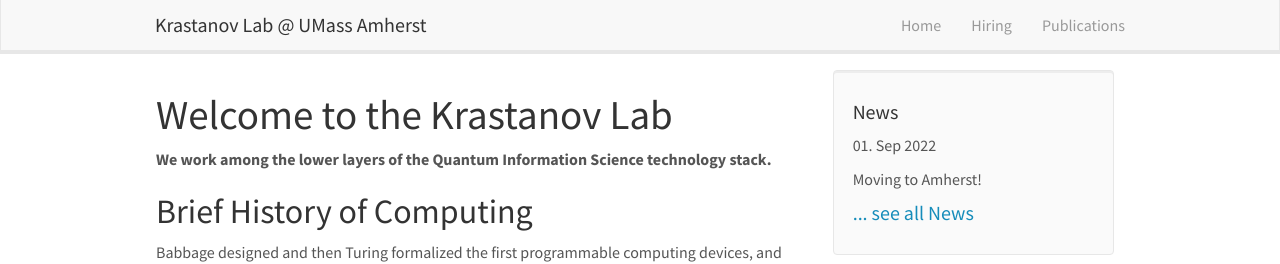
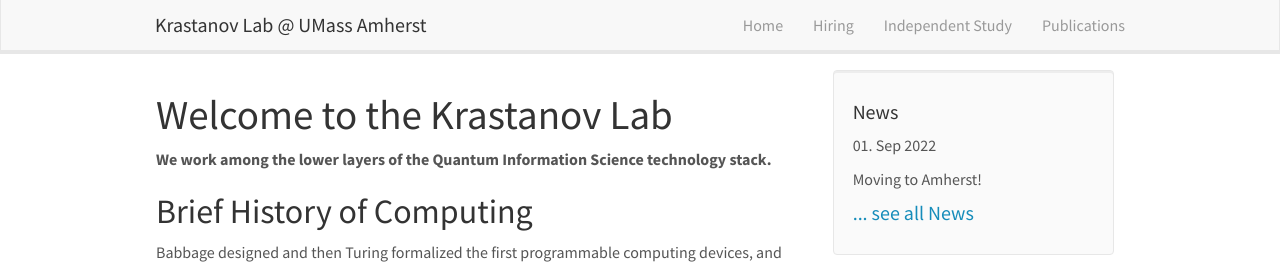
Before and after one commit to Krastanov/labwebsite, a Jekyll site: the page built from _pages/home.md, in a window 1280 px wide. Shown: the top 264 px of the page. Built offline with Jekyll 4.4.1, drawn with Linux system fonts in a browser that asks for light colours; nearby versions of some CDN libraries; Markdown is read by kramdown in place of the engine named in the settings.

Commit message:
independent study header

```diff
--- a/_includes/header.html
+++ b/_includes/header.html
@@ -15,6 +15,7 @@
         <li><a href="{{ site.url }}{{ site.baseurl }}/">Home</a></li>
         <!--TODO<li><a href="{{ site.url }}{{ site.baseurl }}/team">Team</a></li>-->
         <li><a href="{{ site.url }}{{ site.baseurl }}/vacancies">Hiring</a></li>
+        <li><a href="{{ site.url }}{{ site.baseurl }}/independentstudy">Independent Study</a></li>
         <li><a href="{{ site.url }}{{ site.baseurl }}/publications">Publications</a></li>
         <!--TODO<li><a href="{{ site.url }}{{ site.baseurl }}/research">Research</a></li>-->
         <!--TODO outreach-->
```
